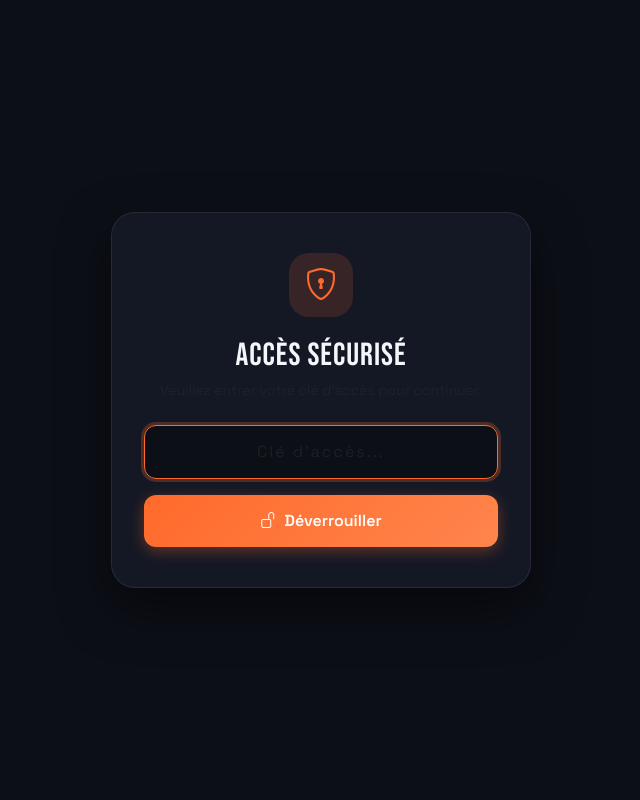
After one commit to NedjarYanis/mon-generateur-qr, a Flask app: page /login in a window 1280 px wide. The commit adds this page. Shown: the whole page, without its empty margins (319-959 px from the left). Run offline with Flask 3, Linux system fonts and the light colour scheme.

Commit message:
Sécurisation par clé d'accès cryptographique salée : verrouillage complet sans exposition du secret

```diff
--- a/app.py
+++ b/app.py
@@ -1,6 +1,7 @@
 import os
 import random
 import io
+import hashlib
 from flask import (
     Flask,
     render_template,
@@ -9,7 +10,8 @@ from flask import (
     redirect,
     flash,
     send_file,
-    jsonify
+    jsonify,
+    session
 )
 from database import (
     init_db,
@@ -32,6 +34,38 @@ from automation import execute_week_pass, execute_day_pass
 
 app = Flask(__name__)
 app.secret_key = os.environ.get("SECRET_KEY", "basicfit-qr-secret-key-2026")
+
+AUTH_SALT = "bf_vault_sec_"
+# One-way salted SHA-256 hash - password is never stored in plain text anywhere
+EXPECTED_AUTH_HASH = os.environ.get("ACCESS_HASH", "59022fe0ffdb6964e7bae43246697951b9df49e4992fbc05b61c0d60e3f5be88")
+
+@app.before_request
+def check_authentication():
+    # Allow static assets, login route, and health check
+    allowed_prefixes = ['/login', '/static', '/api/health']
+    if any(request.path.startswith(p) for p in allowed_prefixes):
+        return
+    if not session.get('authenticated'):
+        return redirect(url_for('login', next=request.path))
+
+@app.route('/login', methods=['GET', 'POST'])
+def login():
+    if request.method == 'POST':
+        pw = request.form.get('password', '').strip()
+        h = hashlib.sha256((AUTH_SALT + pw).encode('utf-8')).hexdigest()
+        if h == EXPECTED_AUTH_HASH:
+            session['authenticated'] = True
+            flash("Accès accordé avec succès.", "success")
+            next_url = request.args.get('next') or url_for('home')
+            return redirect(next_url)
+        flash("Clé d'accès incorrecte.", "danger")
+    return render_template('login.html')
+
+@app.route('/logout')
+def logout():
+    session.pop('authenticated', None)
+    flash("Session verrouillée.", "info")
+    return redirect(url_for('login'))
 
 # Initialize SQLite database and run any legacy migrations
 init_db()
--- a/templates/index.html
+++ b/templates/index.html
@@ -37,6 +37,7 @@
                     <a href="/boissons"><i class="bi bi-cup-straw"></i> Boissons Suivi</a>
                     <a href="/get_boisson_image"><i class="bi bi-plus-circle"></i> Nouveau QR Boisson</a>
                     <a href="/app"><i class="bi bi-phone"></i> Carte App</a>
+                    <a href="/logout" class="text-danger" title="Verrouiller la session"><i class="bi bi-lock-fill"></i></a>
                 </div>
             </nav>
         </header>
--- /dev/null
+++ b/templates/login.html
@@ -0,0 +1,112 @@
+<!DOCTYPE html>
+<html lang="fr">
+<head>
+  <meta charset="UTF-8">
+  <meta name="viewport" content="width=device-width, initial-scale=1.0">
+  <title>Connexion Requise - Basic-Fit Manager</title>
+  <link rel="icon" href="{{ url_for('static', filename='images.ico') }}" type="image/x-icon">
+  <link href="https://cdn.jsdelivr.net/npm/bootstrap@5.3.0/dist/css/bootstrap.min.css" rel="stylesheet">
+  <link rel="stylesheet" href="https://cdn.jsdelivr.net/npm/bootstrap-icons@1.11.3/font/bootstrap-icons.min.css">
+  <link rel="stylesheet" type="text/css" href="{{ url_for('static', filename='index.css') }}">
+  <style>
+    body {
+      display: flex;
+      align-items: center;
+      justify-content: center;
+      min-height: 100vh;
+      background: #0d0f17;
+      color: #f5f6fa;
+      font-family: 'Space Grotesk', -apple-system, sans-serif;
+    }
+    .login-card {
+      background: rgba(22, 26, 38, 0.95);
+      border: 1px solid rgba(255, 255, 255, 0.08);
+      border-radius: 24px;
+      padding: 40px 32px;
+      max-width: 420px;
+      width: 100%;
+      box-shadow: 0 20px 50px rgba(0,0,0,0.5);
+      backdrop-filter: blur(16px);
+      text-align: center;
+    }
+    .lock-icon {
+      width: 64px;
+      height: 64px;
+      background: rgba(255, 106, 43, 0.15);
+      color: #ff6a2b;
+      border-radius: 20px;
+      display: flex;
+      align-items: center;
+      justify-content: center;
+      font-size: 2rem;
+      margin: 0 auto 20px;
+    }
+    .brand-title {
+      font-family: 'Bebas Neue', sans-serif;
+      font-size: 2rem;
+      letter-spacing: 1px;
+      margin-bottom: 4px;
+    }
+    .form-control {
+      background: rgba(13, 15, 23, 0.8);
+      border: 1px solid rgba(255, 255, 255, 0.1);
+      color: #ffffff;
+      padding: 14px 18px;
+      border-radius: 12px;
+      font-size: 1rem;
+      text-align: center;
+      letter-spacing: 2px;
+    }
+    .form-control:focus {
+      background: rgba(13, 15, 23, 0.95);
+      border-color: #ff6a2b;
+      color: #ffffff;
+      box-shadow: 0 0 0 3px rgba(255, 106, 43, 0.25);
+    }
+    .btn-login {
+      background: linear-gradient(135deg, #ff6a2b, #ff854d);
+      border: none;
+      color: white;
+      font-weight: 600;
+      padding: 14px;
+      border-radius: 12px;
+      width: 100%;
+      font-size: 1rem;
+      box-shadow: 0 4px 15px rgba(255, 106, 43, 0.35);
+      transition: all 0.2s ease;
+    }
+    .btn-login:hover {
+      background: linear-gradient(135deg, #ff854d, #ffa270);
+      transform: translateY(-1px);
+    }
+  </style>
+</head>
+<body>
+  <div class="login-card">
+    <div class="lock-icon">
+      <i class="bi bi-shield-lock"></i>
+    </div>
+    <h1 class="brand-title">Accès Sécurisé</h1>
+    <p class="text-muted small mb-4">Veuillez entrer votre clé d'accès pour continuer.</p>
+
+    {% with messages = get_flashed_messages(with_categories=true) %}
+      {% if messages %}
+        {% for category, message in messages %}
+          <div class="alert alert-{{ category if category != 'error' else 'danger' }} py-2 small mb-3">
+            {{ message }}
+          </div>
+        {% endfor %}
+      {% endif %}
+    {% endwith %}
+
+    <form method="POST" action="/login">
+      <div class="mb-3">
+        <input type="password" name="password" class="form-control" placeholder="Clé d'accès..." autocomplete="current-password" required autofocus>
+      </div>
+      <button type="submit" class="btn btn-login">
+        <i class="bi bi-unlock me-2"></i>Déverrouiller
+      </button>
+    </form>
+  </div>
+</body>
+</html>
```
Also changed, not shown: mon-generateur-qr-standalone.html (+76 -5 lines), public/index.html (+76 -5 lines), tests/test_app.py (+27 -0 lines).
